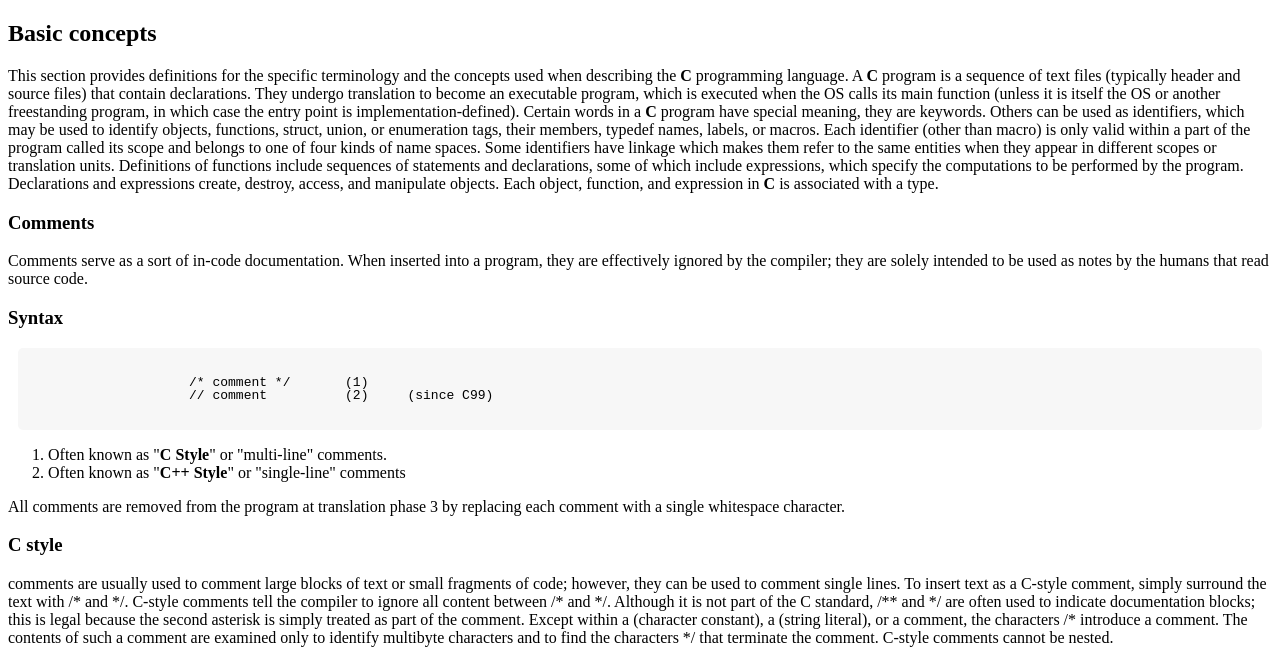
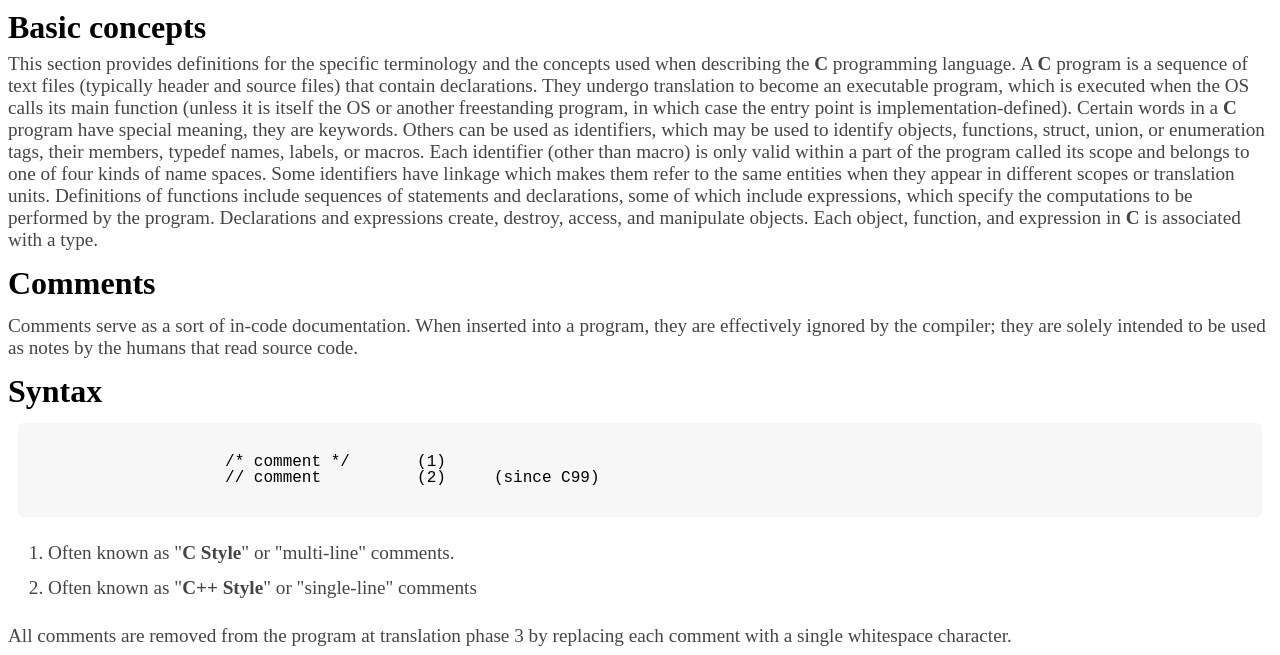
Before and after one commit to elir0d/FCC-Build-a-Technical-Documentation-Page, a plain HTML site: page index.html in a window 1280 px wide. Shown: the top 655 px of the page. Drawn offline with Linux system fonts and the light colour scheme.

Commit message:
CSS: Style tags

```diff
--- a/style.css
+++ b/style.css
@@ -1,7 +1,24 @@
+* p{
+    font-size: 1.2rem;
+    color: rgb(70, 69, 69);
+}
+
+* h1{
+    font-size: 2rem;
+    line-height: 0;
+}
+
+* ul, ol, li{
+    font-size: 1.2rem;
+    line-height: 1.8;
+    color: rgb(70, 69, 69);
+
+}
+
 code {
     display: block;
+    position: relative;
     text-align: left;
-    position: relative;
     line-height: 1;
     background-color: #f7f7f7;
     padding: 15px;
@@ -10,4 +27,5 @@ code {
     white-space: pre;
     word-wrap: normal;
     word-break: normal;
+    font-size: 1rem;
   }
```
